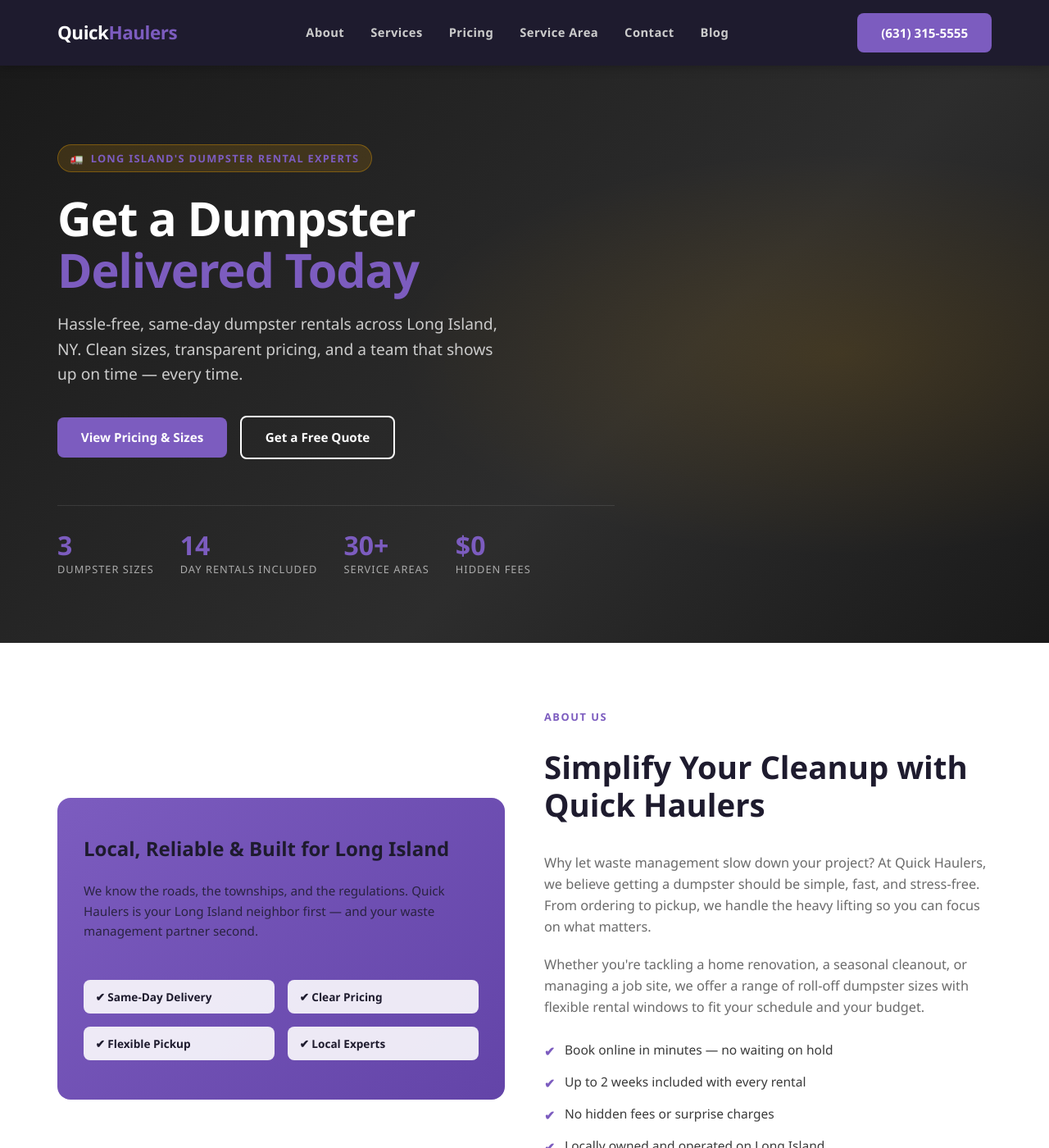
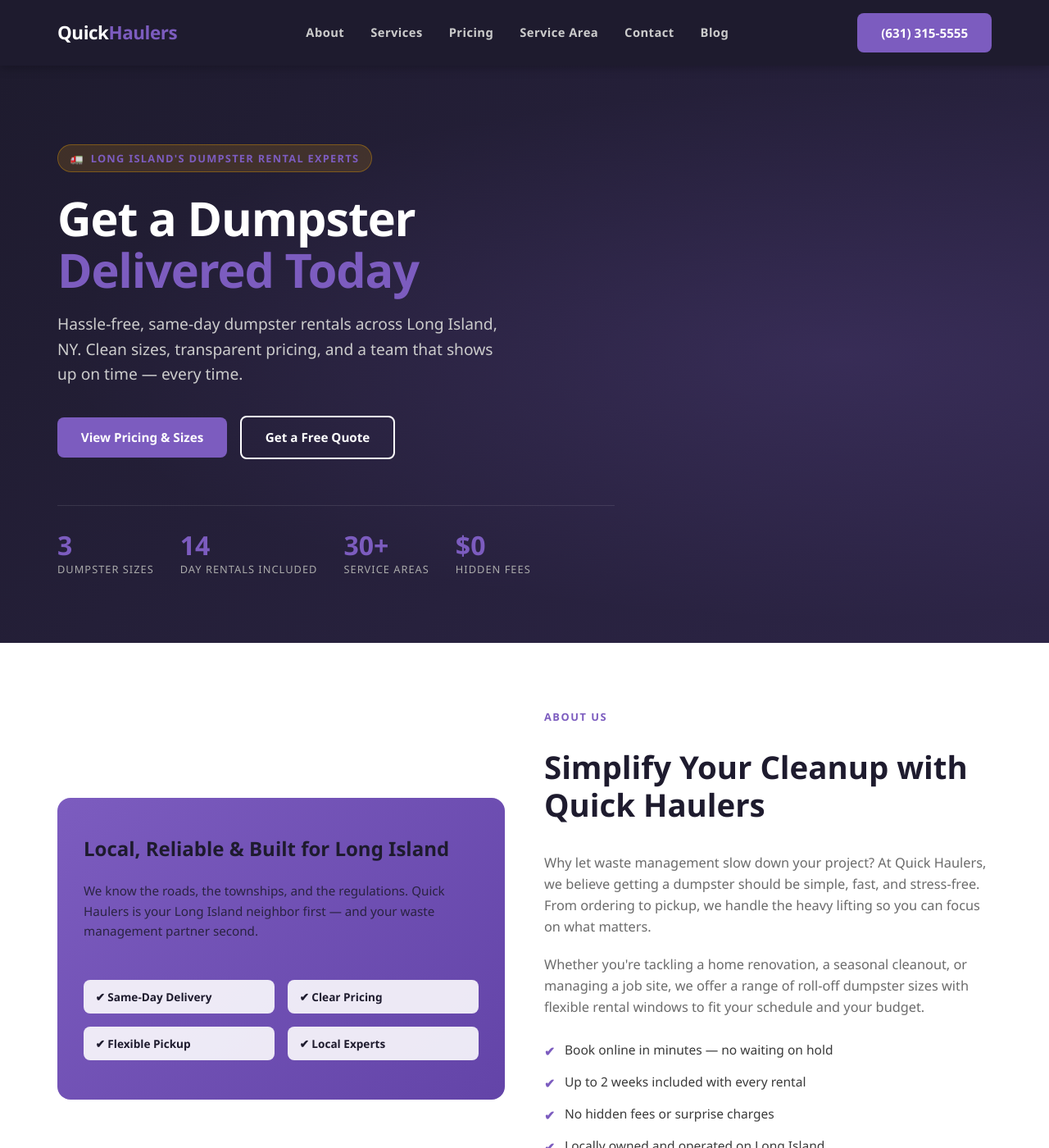
Before and after one commit to JimmyFlame77/Quick-Haulers, a Jekyll site: the page built from index.html, in a window 1280 px wide and 1400 px high. Shown: the whole window at 82% size. Built offline with Jekyll 4.4.1, drawn with Linux system fonts in a browser that asks for light colours.

Commit message:
Match index hero gradient to location pages: purple brand gradient with accent glow

```diff
--- a/css/style.css
+++ b/css/style.css
@@ -239,7 +239,7 @@ nav {
 
 /* ===== HERO (Index) ===== */
 #hero {
-  background: linear-gradient(135deg, #1a1a1a 0%, #2d2d2d 60%, #1a1a1a 100%);
+  background: linear-gradient(135deg, var(--clr-dark) 0%, #2d2547 100%);
   color: var(--clr-white);
   padding: 6rem 0 5rem;
   position: relative;
@@ -250,7 +250,7 @@ nav {
   position: absolute;
   inset: 0;
   background:
-    radial-gradient(ellipse 60% 50% at 80% 50%, rgba(244,165,0,.12) 0%, transparent 70%);
+    radial-gradient(ellipse at 80% 50%, rgba(124,92,191,.18) 0%, transparent 65%);
   pointer-events: none;
 }
 .hero-inner {
```
